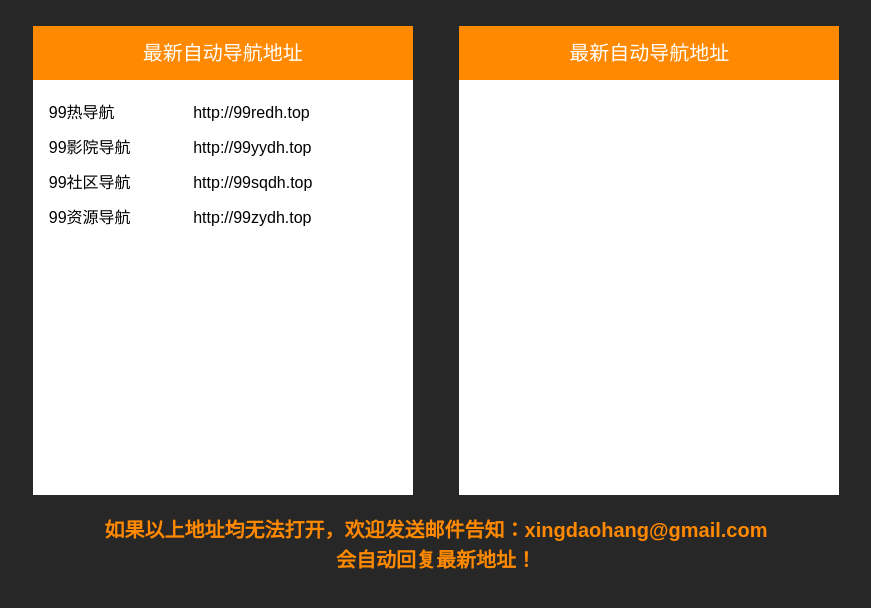
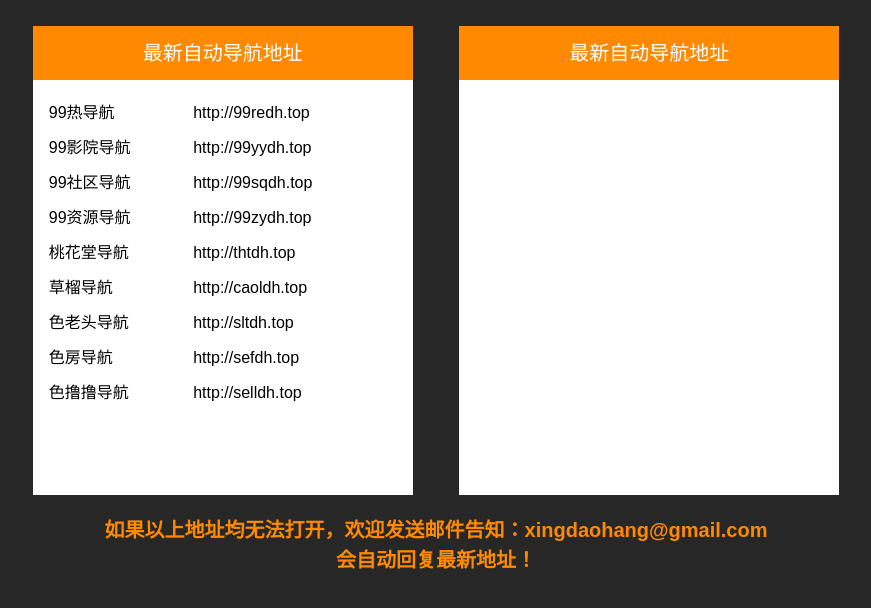
Before and after one commit to xingdaohang/1, a plain HTML site: page index.html in a window 1280 px wide. Shown: the part 114-722 px from the top of the page, without its empty margins (204-1075 px from the left). Drawn offline with Linux system fonts and the light colour scheme; a script that the page names is missing.

Commit message:
Update index.html

```diff
--- a/index.html
+++ b/index.html
@@ -68,7 +68,11 @@ window.setInterval("heartBeat()",1);
 <li>99影院导航</li><li><a href="http://99yydh.top" target="_blank">http://99yydh.top</a></li>
 <li>99社区导航</li><li><a href="http://99sqdh.top" target="_blank">http://99sqdh.top</a></li>
 <li>99资源导航</li><li><a href="http://99zydh.top" target="_blank">http://99zydh.top</a></li>
-
+<li>桃花堂导航</li><li><a href="http://thtdh.top" target="_blank">http://thtdh.top</a></li>
+<li>草榴导航</li><li><a href="http://caoldh.top" target="_blank">http://caoldh.top</a></li>
+<li>色老头导航</li><li><a href="http://sltdh.top" target="_blank">http://sltdh.top</a></li>
+<li>色房导航</li><li><a href="http://sefdh.top" target="_blank">http://sefdh.top</a></li>
+<li>色撸撸导航</li><li><a href="http://selldh.top" target="_blank">http://selldh.top</a></li>
 </ul>
 </div>
 
```
